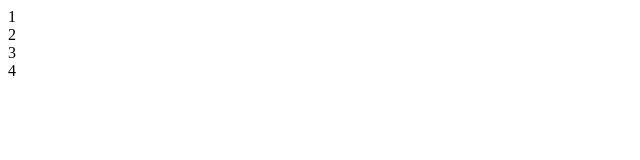
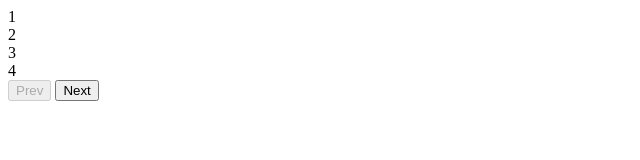
Before and after one commit to aigulsharipova/50-projects-practice, a plain HTML site: page progess-steps/index.html in a window 1280 px wide. Shown: the whole page, without its empty margins (0-640 px from the left). Drawn offline with Linux system fonts and the light colour scheme.

Commit message:
add button

```diff
--- a/progess-steps/index.html
+++ b/progess-steps/index.html
@@ -15,6 +15,10 @@
       <div class="circle">3</div>
       <div class="circle">4</div>
     </div>
+
+    <button class="btn" id="prev" disabled>Prev</button>
+    <button class="btn" id="prev">Next</button>
+
   </div>
 </body>
 </html>
```
